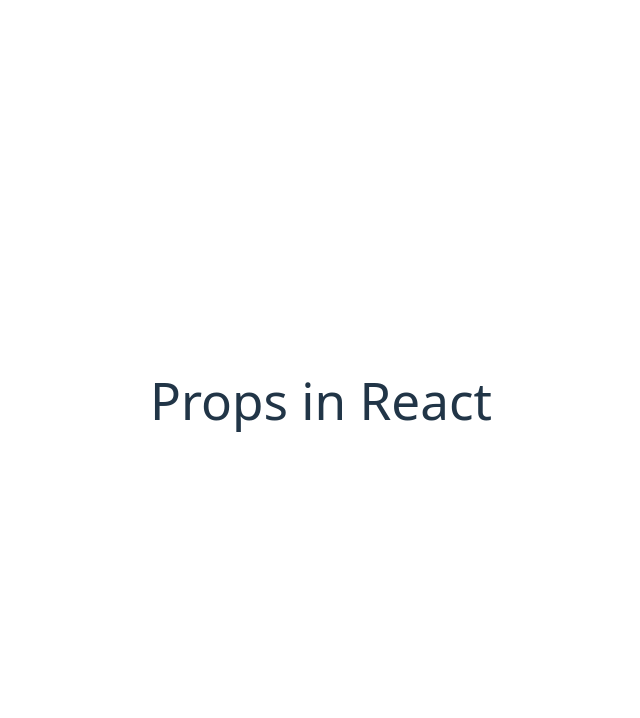
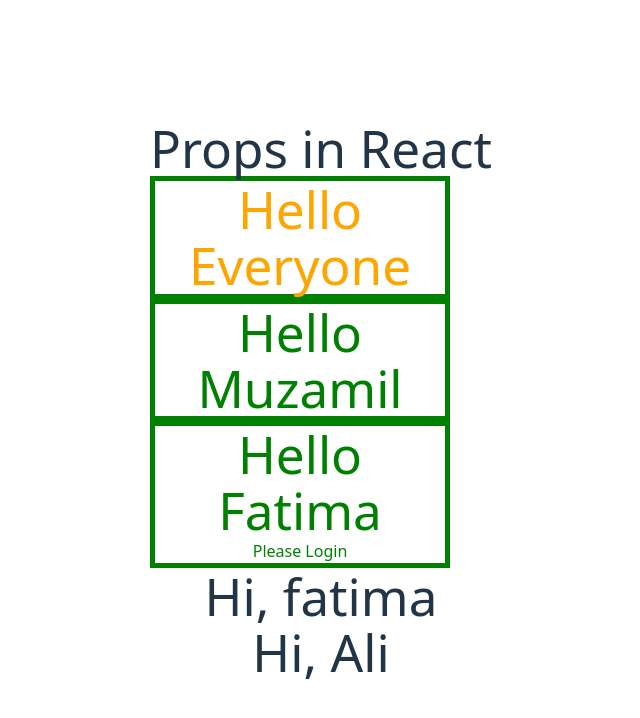
Before and after one commit to Muzamil-Fatima/react-Props, a React (Vite) app: page / in a window 1280 px wide. Shown: the top 718 px of the page, without its empty margins (319-959 px from the left). Built offline with nearby package versions, Linux system fonts and the light colour scheme.

Commit message:
Components

```diff
--- a/src/App.jsx
+++ b/src/App.jsx
@@ -1,5 +1,5 @@
 // import First from "./First";
-import Login from "./Login";
+import Login from "./Component2/Login";
 import "./App.css";
 
 function App() {
--- a/src/First.jsx
+++ b/src/Component1/First.jsx
@@ -1,7 +1,7 @@
 import { useState } from "react";
-import Student from "./Student";
-import Uni from "./Uni";
-import User from "./User";
+import Student from "../Student";
+import Uni from "../Uni";
+import User from "../User";
 
 function First() {
   let userObject = {
--- /dev/null
+++ b/src/Component2/Login.jsx
@@ -0,0 +1,22 @@
+import Login1 from "./Login1";
+import Wrapper from "./Wrapper";
+function Login() {
+  return (
+    <>
+      <h1>Props in React</h1>
+      <Wrapper color="orange">
+        <h1> Hello Everyone</h1>
+      </Wrapper>
+      <Wrapper>
+        <h1> Hello Muzamil</h1>
+      </Wrapper>
+      <Wrapper>
+        <h1> Hello Fatima</h1>
+        <h2>Please Login</h2>
+      </Wrapper>
+      <Login1 name="fatima" />
+      <Login1 name="Ali" />
+    </>
+  );
+}
+export default Login;
--- /dev/null
+++ b/src/Component2/Login1.jsx
@@ -0,0 +1,5 @@
+function Login1({name =" New User"}) {
+  return <>
+  <h1>Hi, {name}</h1></>;
+}
+export default Login1;
--- /dev/null
+++ b/src/Component2/Wrapper.jsx
@@ -0,0 +1,8 @@
+function Wrapper({children, color="green"}) {
+  return (
+    <div style={{ color:color , border: "5px solid green", width: "300px" }}>
+      {children}
+    </div>
+  );
+}
+export default Wrapper;
--- a/src/Login.jsx
+++ /dev/null
@@ -1,10 +0,0 @@
-import Login1 from "./Login1";
-function Login() {
-  return (
-    <>
-      <h1>Props in React</h1>
-      <Login1 />
-    </>
-  );
-}
-export default Login;
--- a/src/Login1.jsx
+++ /dev/null
@@ -1,4 +0,0 @@
-function Login1() {
-  return <></>;
-}
-export default Login1;
```
Also changed, not shown: src/Component1/Student.jsx (renamed from src/Student.jsx), src/Component1/Uni.jsx (renamed from src/Uni.jsx), src/Component1/User.jsx (renamed from src/User.jsx).
